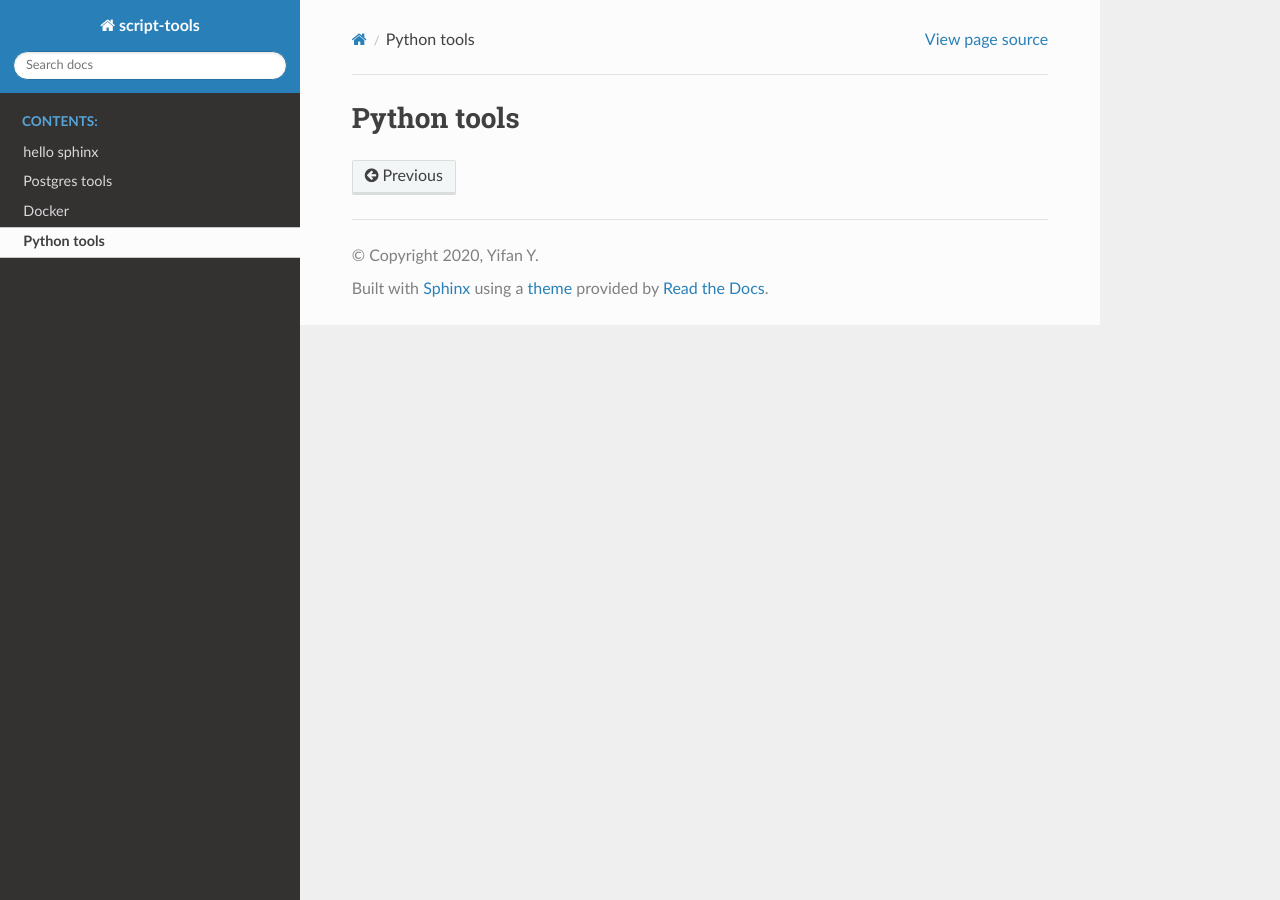
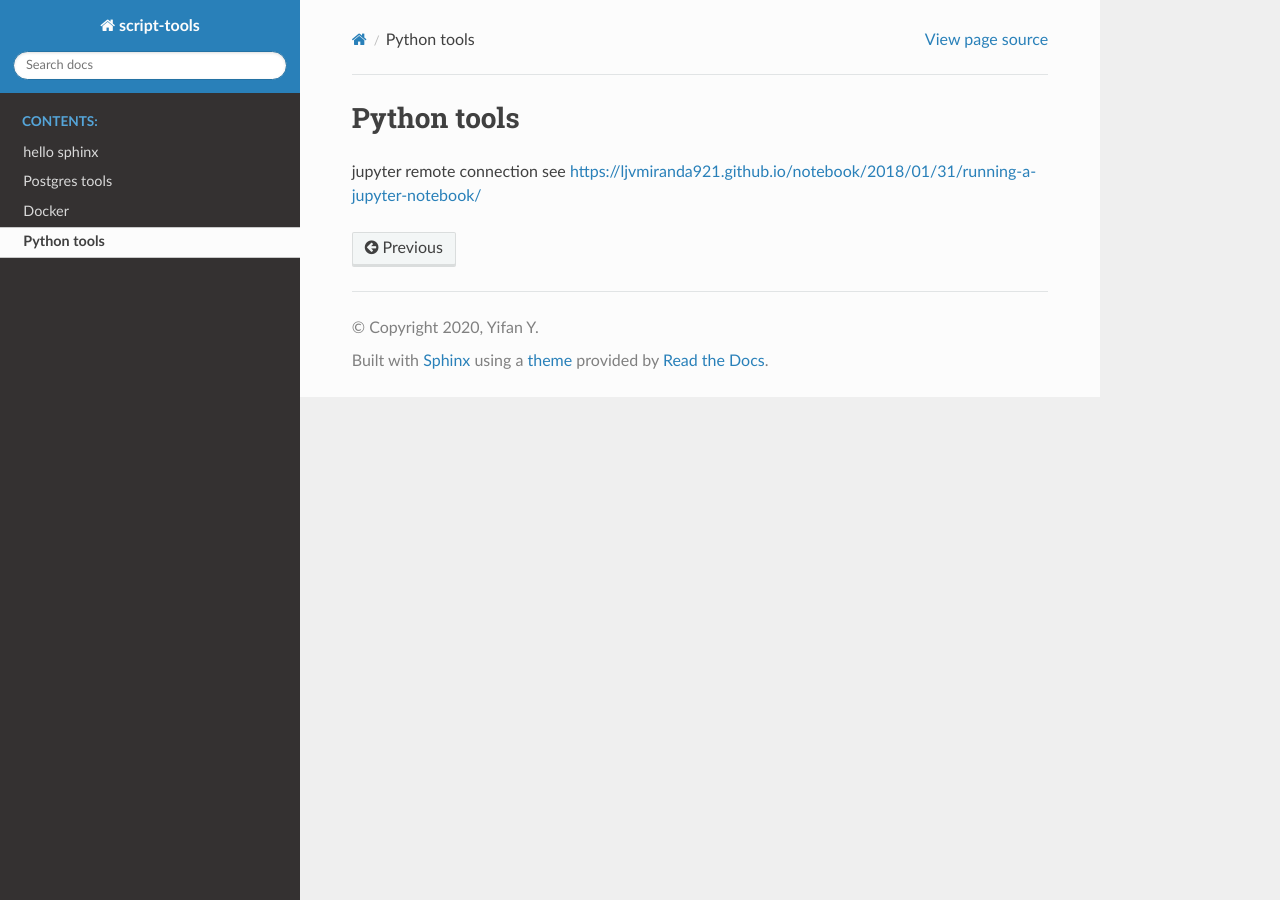
Before and after one commit to 1fanyang/tool-notes, a Sphinx documentation site: the page built from source/python/python.rst, in a window 1280 px wide. Built offline with Sphinx 7.4.7 and the Read the Docs theme 2.0.0, drawn with Linux system fonts in a browser that asks for light colours.

Commit message:
jupyter-update

```diff
--- a/source/python/python.rst
+++ b/source/python/python.rst
@@ -1,2 +1,4 @@
 Python tools
 ==============
+jupyter remote connection
+see https://ljvmiranda921.github.io/notebook/2018/01/31/running-a-jupyter-notebook/
```
